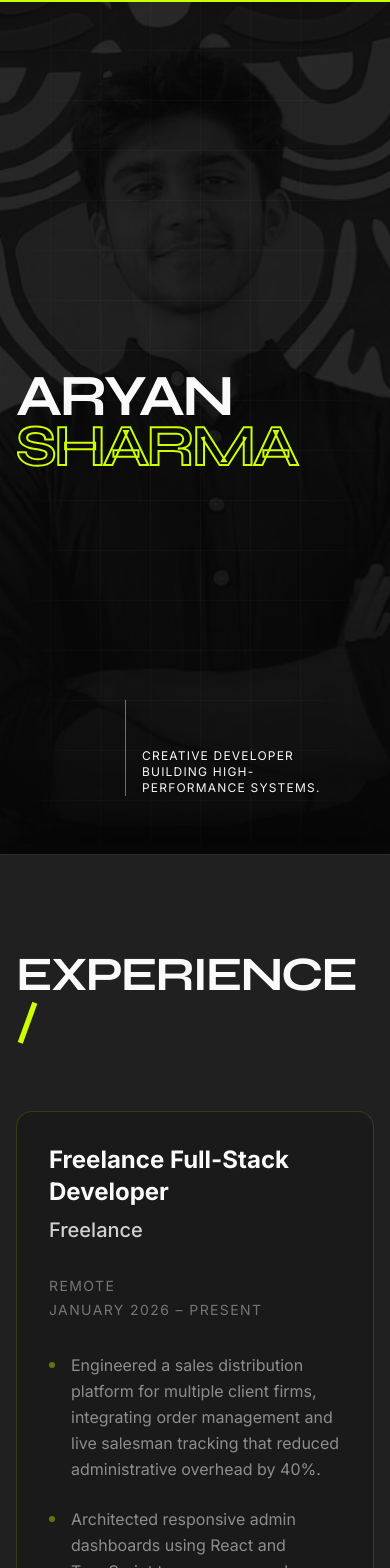
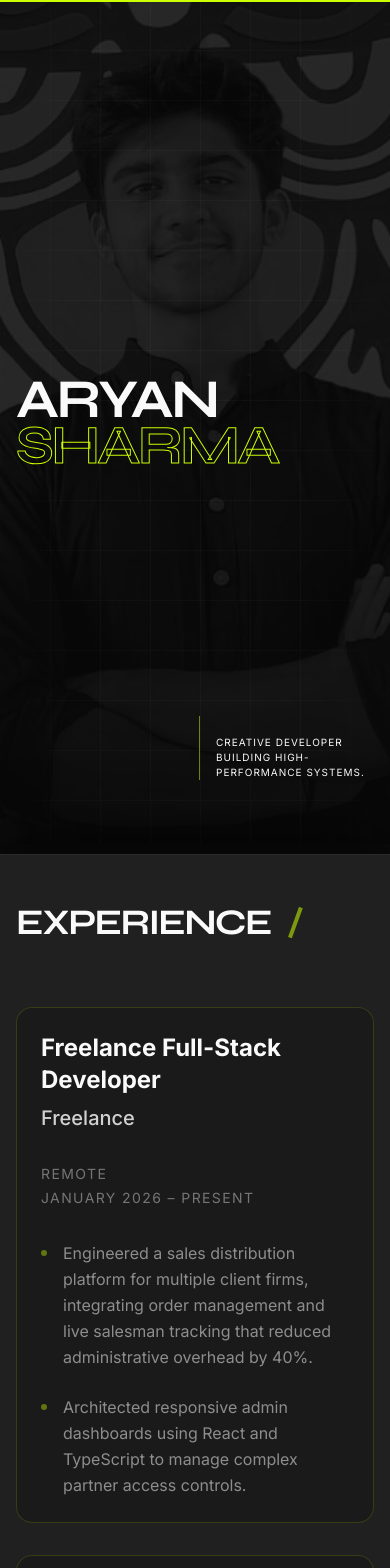
Before and after one commit to AryanSharma48/portfolio, a Next.js app: page / in a window 390 px wide. Shown: the top 1568 px of the page. Built offline with nearby package versions, Linux system fonts and the light colour scheme.

Commit message:
fix animations and mobile responsiveness

```diff
--- a/src/app/page.tsx
+++ b/src/app/page.tsx
@@ -20,7 +20,8 @@ export default function Home() {
 
   // Card lifting transition: starts at 200px offset and catches up quickly
   const cardY = useTransform(scrollY, [0, 100], [10, 0]);
-  const cardBorderRadius = useTransform(scrollY, [0, 300], ["0rem", "3rem"]);
+  // Reduced border radius for better mobile/desktop balance
+  const cardBorderRadius = useTransform(scrollY, [0, 300], ["0rem", "2rem"]);
 
   // Hero fade and scale start immediately
   const heroOpacity = useTransform(scrollY, [0, 500], [1, 0]);
--- a/src/components/sections/Experience.tsx
+++ b/src/components/sections/Experience.tsx
@@ -5,18 +5,41 @@ import { portfolioData } from "@/data/portfolio";
 
 export default function Experience() {
   return (
-    <section className="py-24 px-4 md:px-12 lg:px-24 w-full">
-      <motion.div
-        initial={{ opacity: 0, y: 50 }}
-        whileInView={{ opacity: 1, y: 0 }}
-        viewport={{ once: true }}
-        transition={{ duration: 1 }}
-        className="mb-16"
-      >
-        <h2 className="font-display text-5xl md:text-7xl lg:text-8xl font-bold uppercase tracking-tighter">
-          EXPERIENCE <span className="text-accent">/</span>
-        </h2>
-      </motion.div>
+    <section className="py-12 md:py-32 px-4 md:px-12 lg:px-24 w-full">
+      <div className="mb-16">
+        <motion.h2
+          initial="hidden"
+          whileInView="visible"
+          className="font-display text-4xl md:text-7xl lg:text-8xl font-bold uppercase tracking-tighter flex flex-wrap"
+        >
+          {"EXPERIENCE".split("").map((char, i) => (
+            <span key={i} className="overflow-hidden inline-block">
+              <motion.span
+                variants={{
+                  hidden: { y: "100%" },
+                  visible: { y: 0 }
+                }}
+                transition={{
+                  duration: 0.8,
+                  ease: [0.16, 1, 0.3, 1],
+                  delay: i * 0.02
+                }}
+                className="inline-block"
+              >
+                {char}
+              </motion.span>
+            </span>
+          ))}
+          <motion.span
+            initial={{ opacity: 0 }}
+            whileInView={{ opacity: 1 }}
+            transition={{ delay: 0.5 }}
+            className="text-accent animate-pulse ml-4"
+          >
+            /
+          </motion.span>
+        </motion.h2>
+      </div>
 
       <div className="space-y-8">
         {portfolioData.experience.map((exp, index) => (
@@ -26,7 +49,7 @@ export default function Experience() {
             whileInView={{ opacity: 1, y: 0 }}
             viewport={{ once: true }}
             transition={{ duration: 0.8, delay: index * 0.2 }}
-            className="group relative grid grid-cols-1 md:grid-cols-[1fr_2fr] gap-8 p-8 md:p-12 rounded-2xl border border-accent/15 bg-[#1a1a1a] hover:bg-[#1e1e1e] hover:border-accent/40 transition-all duration-500 overflow-hidden"
+            className="group relative grid grid-cols-1 md:grid-cols-[1fr_2fr] gap-8 p-6 md:p-12 rounded-2xl border border-accent/15 bg-[#1a1a1a] hover:bg-[#1e1e1e] hover:border-accent/40 transition-all duration-500 overflow-hidden"
           >
             {/* Left Column: Role & Company */}
             <div className="flex flex-col justify-between h-full">
--- a/src/components/sections/Hero.tsx
+++ b/src/components/sections/Hero.tsx
@@ -15,10 +15,10 @@ export default function Hero() {
         transition={{ duration: 1, ease: [0.16, 1, 0.3, 1] }}
         className="z-10"
       >
-        <h1 className="font-display text-[15vw] leading-[0.85] tracking-tighter uppercase font-bold mix-blend-difference z-20">
+        <h1 className="font-display text-[14vw] md:text-[15vw] leading-[0.85] tracking-tighter uppercase font-bold mix-blend-difference z-20">
           ARYAN
           <br />
-          <span className="text-transparent" style={{ WebkitTextStroke: "2px var(--color-accent)", color: "transparent"}}>
+          <span className="text-transparent" style={{ WebkitTextStroke: "1px var(--color-accent)", color: "transparent"}}>
             SHARMA
           </span>
         </h1>
@@ -28,10 +28,10 @@ export default function Hero() {
         initial={{ opacity: 0 }}
         animate={{ opacity: 1 }}
         transition={{ delay: 0.8, duration: 1 }}
-        className="absolute bottom-12 right-12 md:right-24 flex items-end gap-4 z-10"
+        className="absolute bottom-16 right-6 md:bottom-12 md:right-24 flex items-end gap-4 z-10"
       >
-        <div className="w-[1px] h-24 bg-accent origin-bottom opacity-50" />
-        <p className="font-sans text-xs md:text-sm uppercase tracking-widest max-w-[200px]">
+        <div className="w-[1px] h-16 md:h-24 bg-accent origin-bottom opacity-50" />
+        <p className="font-sans text-[10px] md:text-sm uppercase tracking-widest max-w-[150px] md:max-w-[200px]">
           Creative Developer building high-performance systems.
         </p>
       </motion.div>
--- a/src/components/ui/ScrollingMarquee.tsx
+++ b/src/components/ui/ScrollingMarquee.tsx
@@ -2,7 +2,7 @@
 
 import { motion, useScroll, useTransform } from "framer-motion";
 import { useRef } from "react";
-import { ArrowRight, Star, Plus } from "lucide-react";
+import { Code2, Braces, Workflow } from "lucide-react";
 
 export default function ScrollingMarquee() {
   const containerRef = useRef<HTMLDivElement>(null);
@@ -12,25 +12,25 @@ export default function ScrollingMarquee() {
   });
 
   // Top line: Left to Right
-  const x1 = useTransform(scrollYProgress, [0, 1], [0, 450]);
+  const x1 = useTransform(scrollYProgress, [0, 1], [-500, 50]);
   // Middle line: Right to Left (Faster)
-  const x2 = useTransform(scrollYProgress, [0, 1], [-1000, 0]);
+  const x2 = useTransform(scrollYProgress, [0, 1], [-700, 0]);
   // Bottom line: Left to Right (Fastest)
-  const x3 = useTransform(scrollYProgress, [0, 1], [-1500, -100]);
+  const x3 = useTransform(scrollYProgress, [0, 1], [-1000, 100]);
 
-  const items1 = ["Full Stack Developer", "Web Developer", "Creative Engineer"];
-  const items2 = ["UI/UX Designer", "DevOps Engineer", "Mobile Developer"];
-  const items3 = ["Cloud Architect", "System Engineer", "Software Developer", "Frontend Expert", "Backend Architect", "Cybersecurity", "AI Engineer"];
+  const items1 = ["Full Stack Developer", "Full Stack Developer", "Full Stack Developer","Full Stack Developer","Full Stack Developer","Full Stack Developer",];
+  const items2 = ["Backend Architect", "Backend Architect", "Backend Architect"];
+  const items3 = ["DevOps Engineer", "DevOps Engineer", "DevOps Engineer"];
 
   // Helper to render repeated items
-  const MarqueeRow = ({ items, x, Icon, opacity = "10", baseTranslate = "0%" }: any) => (
-    <motion.div style={{ x }} className={`flex whitespace-nowrap gap-12 items-center ${baseTranslate}`}>
+  const MarqueeRow = ({ items, x, Icon, textColor, baseTranslate = "0%" }: any) => (
+    <motion.div style={{ x }} className={`flex whitespace-nowrap gap-6 md:gap-12 items-center ${baseTranslate}`}>
       {[...Array(60)].map((_, i) => (
-        <div key={i} className="flex items-center gap-12">
-          <span className={`text-6xl md:text-8xl lg:text-9xl font-display font-bold transition-all duration-300 tracking-tighter text-white/${opacity}`}>
+        <div key={i} className="flex items-center gap-6 md:gap-12">
+          <span className={`text-3xl md:text-5xl lg:text-8xl font-display font-bold transition-all duration-300 tracking-tighter ${textColor}`}>
             {items[i % items.length]}
           </span>
-          <Icon className="w-12 h-12 md:w-20 md:h-20 text-accent" style={{ opacity: parseInt(opacity)/100 + 0.1 }} />
+          <Icon className="w-8 h-8 md:w-12 md:h-12 text-accent opacity-50" />
         </div>
       ))}
     </motion.div>
@@ -39,12 +39,12 @@ export default function ScrollingMarquee() {
   return (
     <section
       ref={containerRef}
-      className="py-32 overflow-hidden bg-[#202020] select-none"
+      className="py-20 md:py-32 overflow-hidden bg-[#202020] select-none"
     >
-      <div className="flex flex-col gap-8 md:gap-14">
-        <MarqueeRow items={items1} x={x1} Icon={ArrowRight} opacity="10" baseTranslate="translate-x-[-20%]" />
-        <MarqueeRow items={items2} x={x2} Icon={Star} opacity="30" baseTranslate="translate-x-[-40%]" />
-        <MarqueeRow items={items3} x={x3} Icon={Plus} opacity="80" baseTranslate="translate-x-[-60%]" />
+      <div className="flex flex-col gap-4 md:gap-14">
+        <MarqueeRow items={items1} x={x1} Icon={Code2} textColor="text-neutral-500" baseTranslate="translate-x-[-20%]" />
+        <MarqueeRow items={items2} x={x2} Icon={Braces} textColor="text-neutral-300" baseTranslate="translate-x-[-40%]" />
+        <MarqueeRow items={items3} x={x3} Icon={Workflow} textColor="text-white" baseTranslate="translate-x-[-60%]" />
       </div>
     </section>
   );
```
